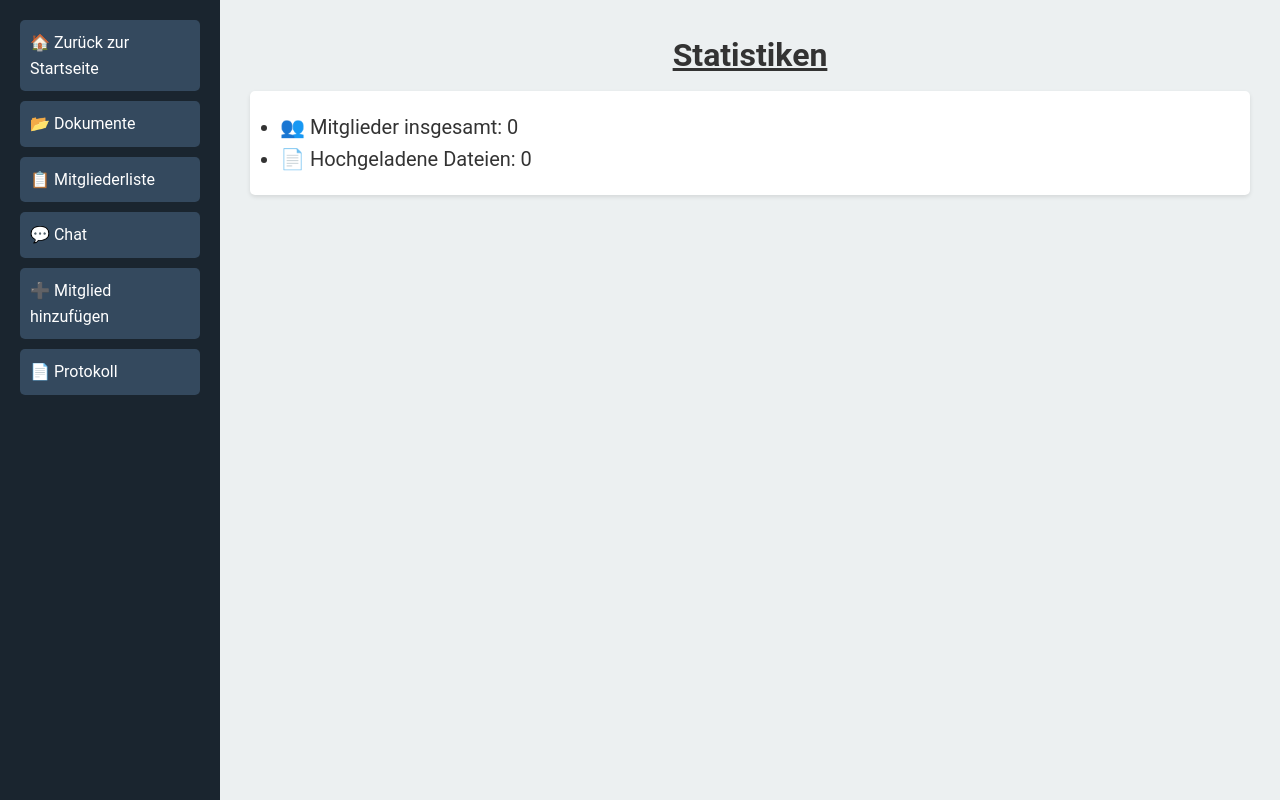
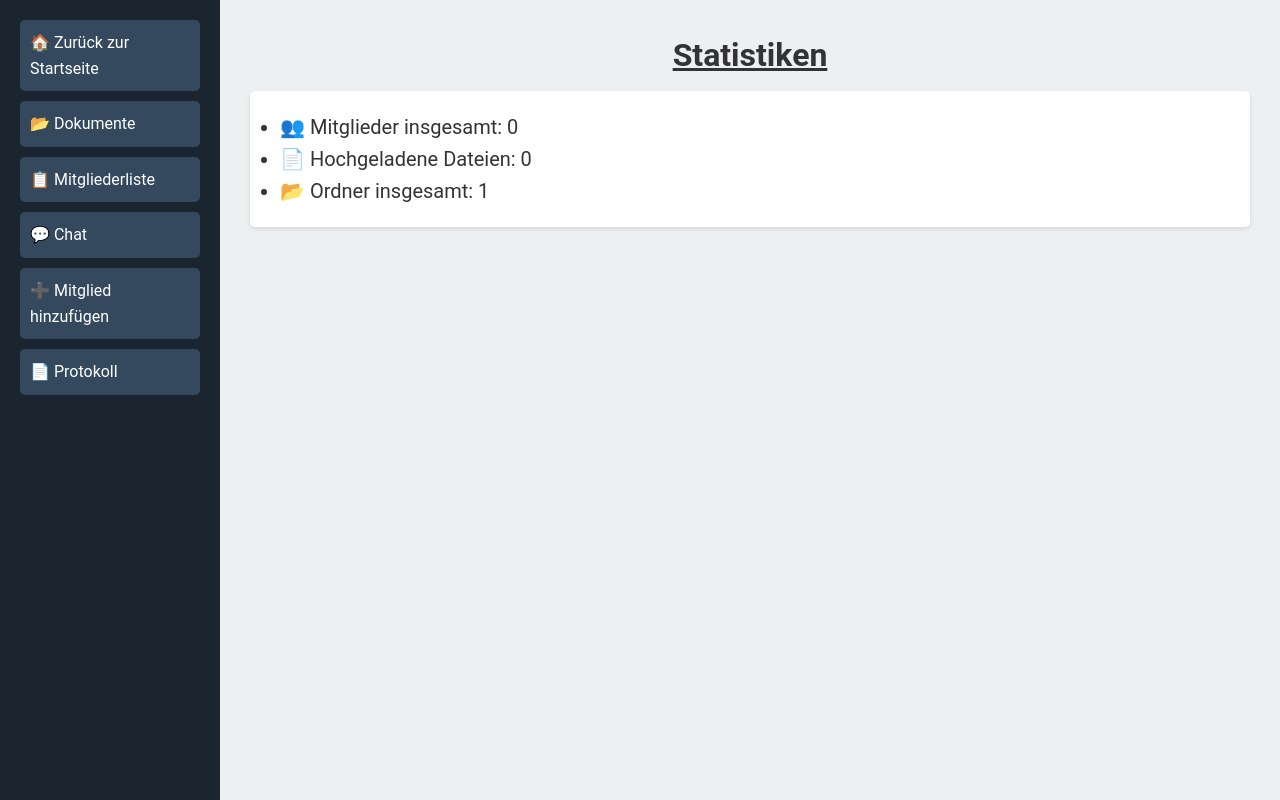
Before and after one commit to TendouToru/Unsere-Partei, a Flask app: page /stats in a window 1280 px wide. Run offline with Flask 3, Linux system fonts and the light colour scheme; data that the repository does not hold is empty; some libraries are stand-ins or nearby versions.

Commit message:
Update stats.html

```diff
--- a/Projekt/templates/stats.html
+++ b/Projekt/templates/stats.html
@@ -41,6 +41,7 @@
                     <ul class="stat-list">
                         <li class="stat-item">👥 Mitglieder insgesamt: {{ num_users }}</li>
                         <li class="stat-item">📄 Hochgeladene Dateien: {{ num_files }}</li>
+                        <li class="stat-item">📂 Ordner insgesamt: {{ num_folders }}</li>
                     </ul>
 
             </main>
```
